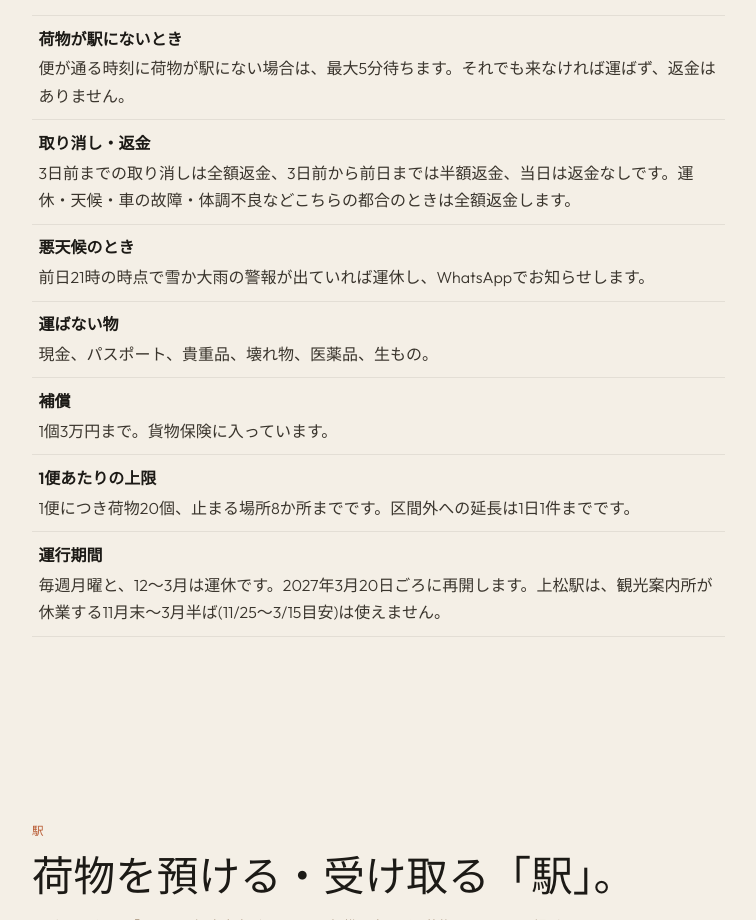
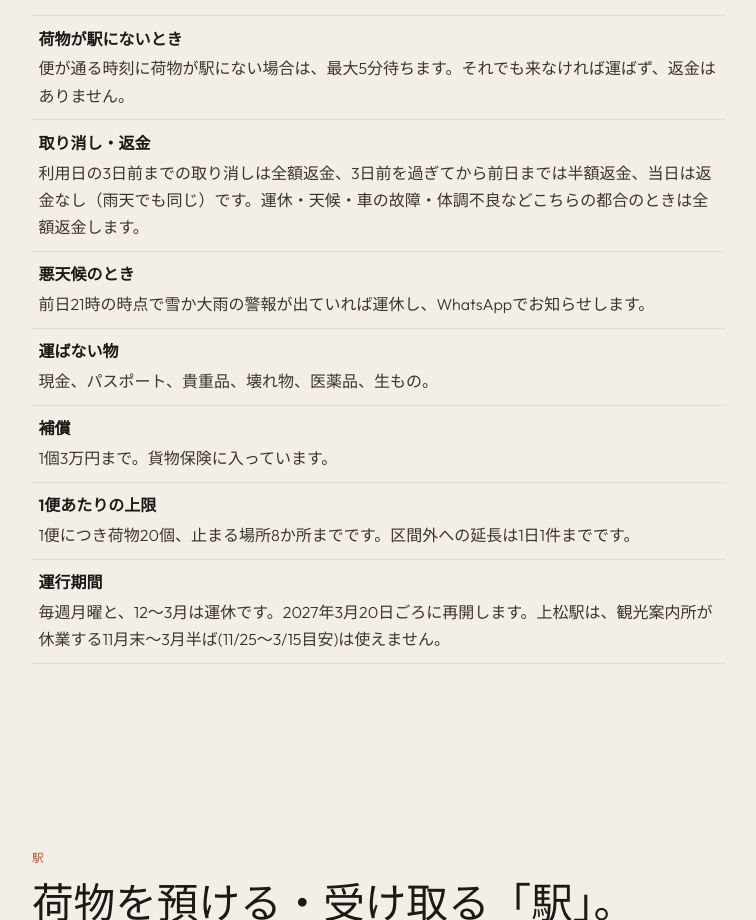
Before and after one commit to yasuhiro-fukuta/kiso-ebike-lp, a Next.js app: page /lb/ja in a window 1280 px wide. Shown: the part 4060-4980 px from the top of the page, without its empty margins (122-878 px from the left). Built offline with nearby package versions, Linux system fonts and the light colour scheme; no server answers.

Commit message:
Cancellation wording: 1-2 days before = 50%, rain included

```diff
--- a/src/app/luggage-bus.ts
+++ b/src/app/luggage-bus.ts
@@ -352,8 +352,8 @@ export const RULES: { title: T; body: T }[] = [
   {
     title: { en: "Cancellations", ja: "取り消し・返金" },
     body: {
-      en: "Full refund if you cancel 3 or more days before; 50% refund from 3 days before until the day before; no refund on the day. If we cancel (bad weather, a breakdown or illness), you get a full refund.",
-      ja: "3日前までの取り消しは全額返金、3日前から前日までは半額返金、当日は返金なしです。運休・天候・車の故障・体調不良などこちらの都合のときは全額返金します。",
+      en: "Full refund if you cancel 3 or more days before; 50% refund if you cancel 1–2 days before; no refund on the day (rain included). If we cancel (bad weather, a breakdown or illness), you get a full refund.",
+      ja: "利用日の3日前までの取り消しは全額返金、3日前を過ぎてから前日までは半額返金、当日は返金なし（雨天でも同じ）です。運休・天候・車の故障・体調不良などこちらの都合のときは全額返金します。",
     },
   },
   {
```
